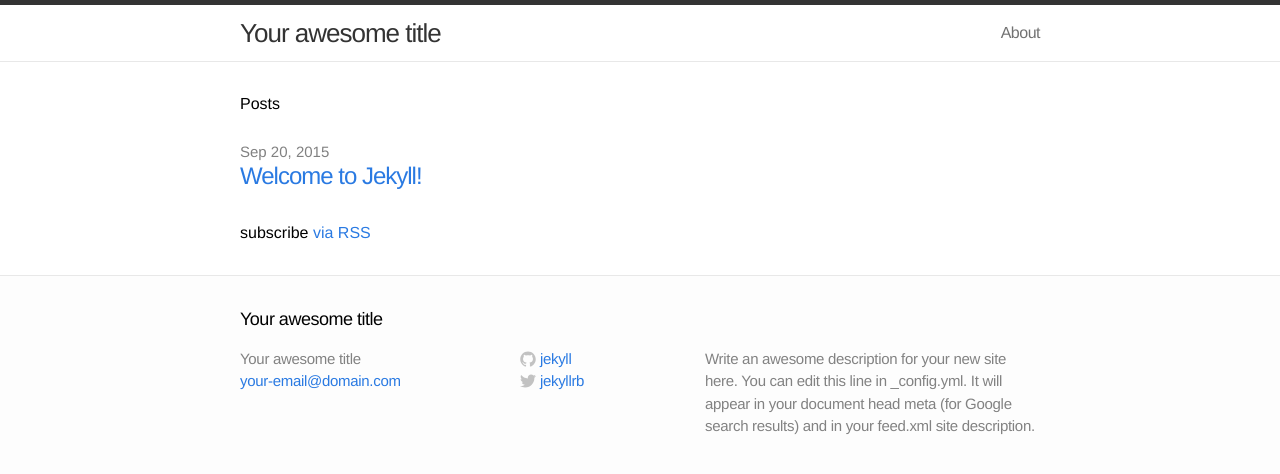
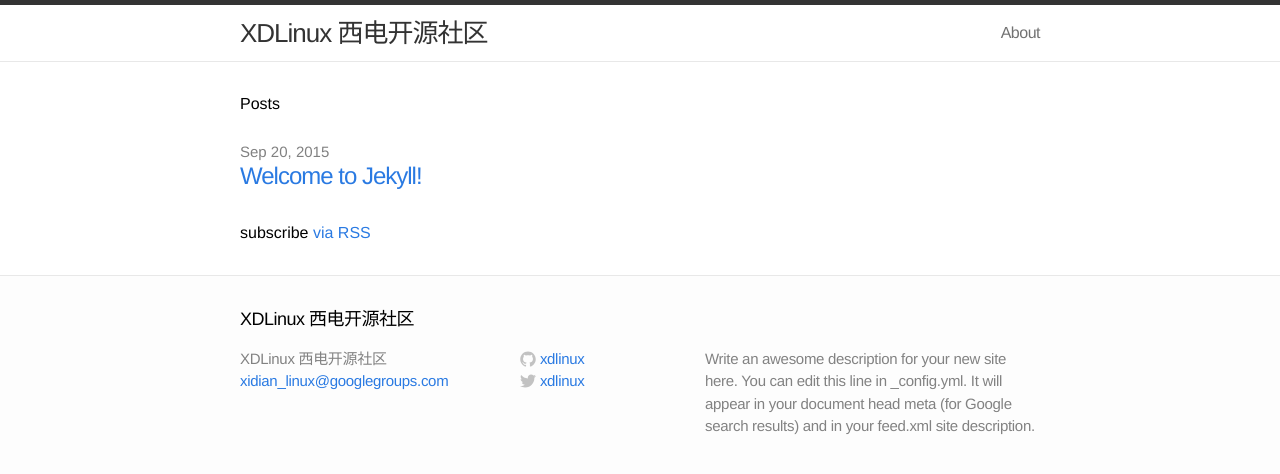
Before and after one commit to xdlinux/xdlinux.github.io, a Jekyll site: the page built from index.html, in a window 1280 px wide. Shown: the top 474 px of the page. Built offline with Jekyll 4.4.1, drawn with Linux system fonts in a browser that asks for light colours.

Commit message:
_config.yml: fill in config

```diff
--- a/_config.yml
+++ b/_config.yml
@@ -1,11 +1,11 @@
 # Site settings
-title: Your awesome title
-email: your-email@domain.com
+title: XDLinux 西电开源社区
+email: xidian_linux@googlegroups.com
 description: "Write an awesome description for your new site here. You can edit this line in _config.yml. It will appear in your document head meta (for Google search results) and in your feed.xml site description."
 baseurl: ""
-url: "http://yourdomain.com"
-twitter_username: jekyllrb
-github_username:  jekyll
+url: "http://xdlinux.github.io"
+twitter_username: xdlinux
+github_username:  xdlinux
 
 # Build settings
 markdown: kramdown
```
